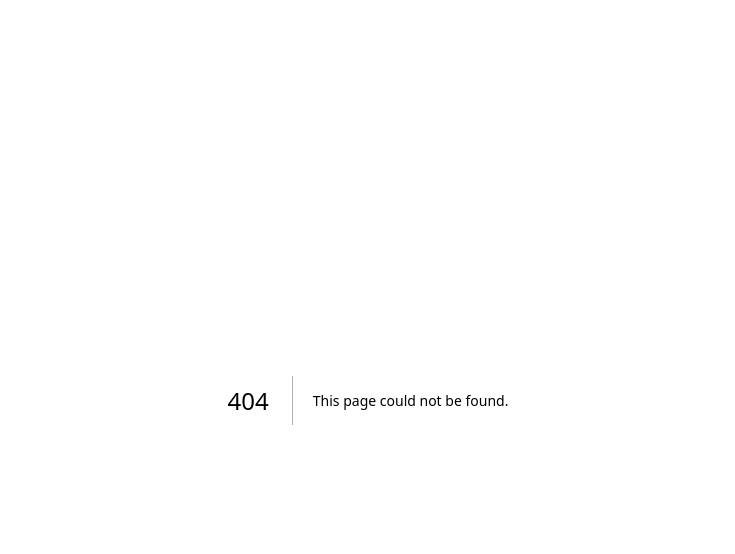
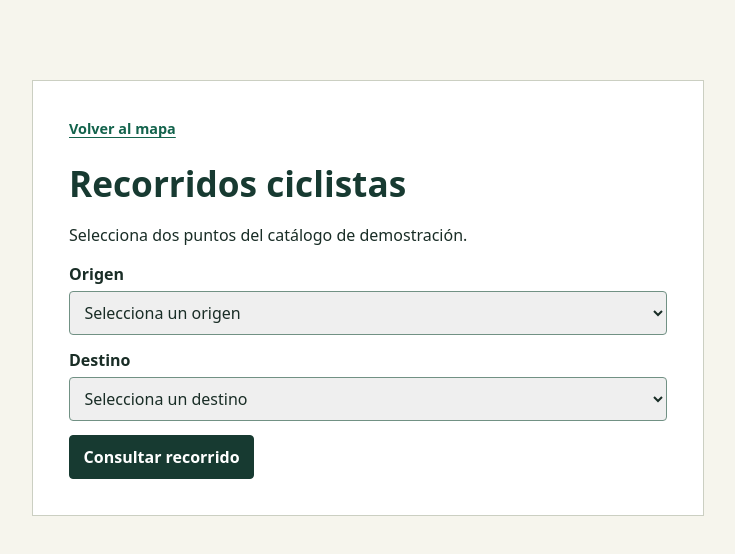
Before and after one commit to raul2505/PC2_PROYECTO_III, a Next.js app: page /rutas in a window 1280 px wide. Before the commit this address had no page. Shown: the top 554 px of the page, without its empty margins (272-1007 px from the left). Built offline with nearby package versions, Linux system fonts and the light colour scheme.

Commit message:
HU-08: seleccionar origen y destino

```diff
--- a/src/app/globals.css
+++ b/src/app/globals.css
@@ -40,6 +40,7 @@ button, select { font: inherit; }
 
 .wordmark span { color: var(--trail); }
 .atlas-account, .auth-back { color: var(--trail); font-size: 0.9rem; font-weight: 700; text-underline-offset: 0.2em; }
+.atlas-nav { display: flex; flex-wrap: wrap; justify-content: flex-end; gap: 0.5rem 1rem; }
 
 .auth-panel {
   width: min(100% - 2rem, 28rem);
@@ -80,6 +81,7 @@ button, select { font: inherit; }
 .auth-button:not(:disabled):hover { background: var(--trail); }
 .auth-button:disabled { opacity: 0.65; cursor: wait; }
 .auth-form .auth-error { margin: 0; color: #8e2420; }
+.auth-panel .result-note { margin: 1.2rem 0 0; }
 .coordinate-fields { display: grid; grid-template-columns: repeat(2, minmax(0, 1fr)); gap: 0.75rem; }
 .auth-secondary { justify-self: start; border: 1px solid var(--line); border-radius: 0.25rem; background: var(--paper); color: var(--trail); padding: 0.5rem 0.75rem; cursor: pointer; }
 .moderation-panel { width: min(100% - 2rem, 42rem); }
--- a/src/app/mapa/page.tsx
+++ b/src/app/mapa/page.tsx
@@ -13,7 +13,10 @@ export default async function MapPage() {
     <div className="atlas">
       <header className="atlas-header">
         <span className="wordmark">Bici<span>Lima</span></span>
-        <Link className="atlas-account" href="/cuenta" prefetch={false}>Mi cuenta</Link>
+        <nav className="atlas-nav" aria-label="Navegación principal">
+          <Link className="atlas-account" href="/rutas">Recorridos</Link>
+          <Link className="atlas-account" href="/cuenta" prefetch={false}>Mi cuenta</Link>
+        </nav>
       </header>
 
       <main>
--- /dev/null
+++ b/src/app/rutas/page.tsx
@@ -0,0 +1,38 @@
+import Link from "next/link";
+import { readRouteSelection, routePoints } from "./route-data";
+
+export const metadata = { title: "Recorridos ciclistas" };
+
+type Query = { origen?: string | string[]; destino?: string | string[] };
+
+export default async function RoutesPage({ searchParams }: { searchParams: Promise<Query> }) {
+  const { origen, destino } = await searchParams;
+  const selection = readRouteSelection(origen, destino);
+
+  return (
+    <main className="auth-panel moderation-panel">
+      <Link className="auth-back" href="/mapa">Volver al mapa</Link>
+      <h1>Recorridos ciclistas</h1>
+      <p>Selecciona dos puntos del catálogo de demostración.</p>
+      <form className="auth-form" action="/rutas">
+        <div className="auth-field">
+          <label htmlFor="route-origin">Origen</label>
+          <select id="route-origin" name="origen" defaultValue={selection.from?.id ?? ""} required>
+            <option value="" disabled>Selecciona un origen</option>
+            {routePoints.map((point) => <option key={point.id} value={point.id}>{point.label}</option>)}
+          </select>
+        </div>
+        <div className="auth-field">
+          <label htmlFor="route-destination">Destino</label>
+          <select id="route-destination" name="destino" defaultValue={selection.to?.id ?? ""} required>
+            <option value="" disabled>Selecciona un destino</option>
+            {routePoints.map((point) => <option key={point.id} value={point.id}>{point.label}</option>)}
+          </select>
+        </div>
+        <button className="auth-button" type="submit">Consultar recorrido</button>
+      </form>
+      {selection.requested && !selection.valid && <p className="result-note" role="alert">Selecciona un origen y un destino disponibles y diferentes.</p>}
+      {selection.valid && <p className="result-note" role="status">Selección de origen y destino válida.</p>}
+    </main>
+  );
+}
--- /dev/null
+++ b/src/app/rutas/route-data.ts
@@ -0,0 +1,16 @@
+import { demoLanes } from "../mapa/demo-lanes";
+
+export const routePoints = demoLanes.flatMap((lane) => [
+  { id: `${lane.id}-inicio`, label: `${lane.name} · inicio`, laneId: lane.id, index: 0 },
+  { id: `${lane.id}-fin`, label: `${lane.name} · fin`, laneId: lane.id, index: lane.path.length - 1 },
+]);
+
+type QueryValue = string | string[] | undefined;
+
+export function readRouteSelection(origin: QueryValue, destination: QueryValue) {
+  const from = routePoints.find((point) => point.id === origin);
+  const to = routePoints.find((point) => point.id === destination);
+  const requested = origin !== undefined || destination !== undefined;
+
+  return { from, to, requested, valid: !!from && !!to && from.id !== to.id };
+}
```
Also changed, not shown: 1 other file (tests, documents, lock files or other folders).
